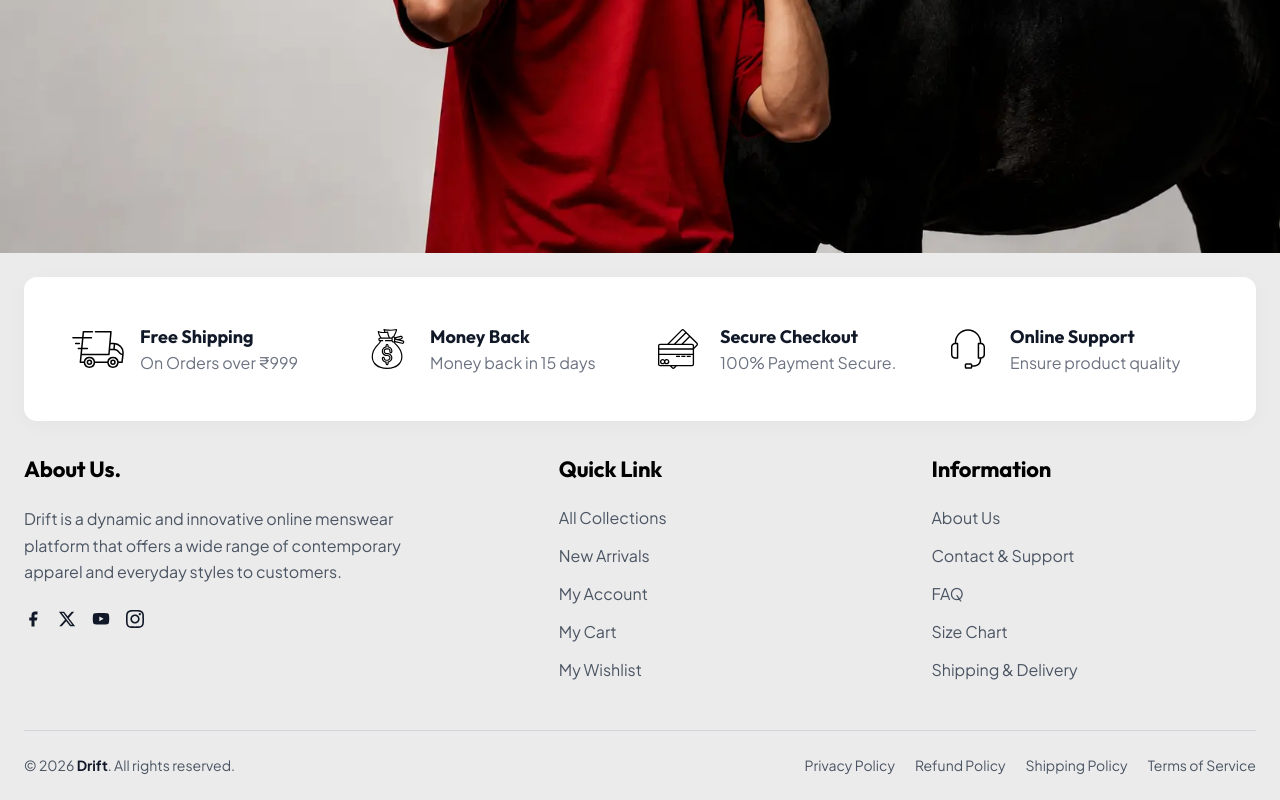
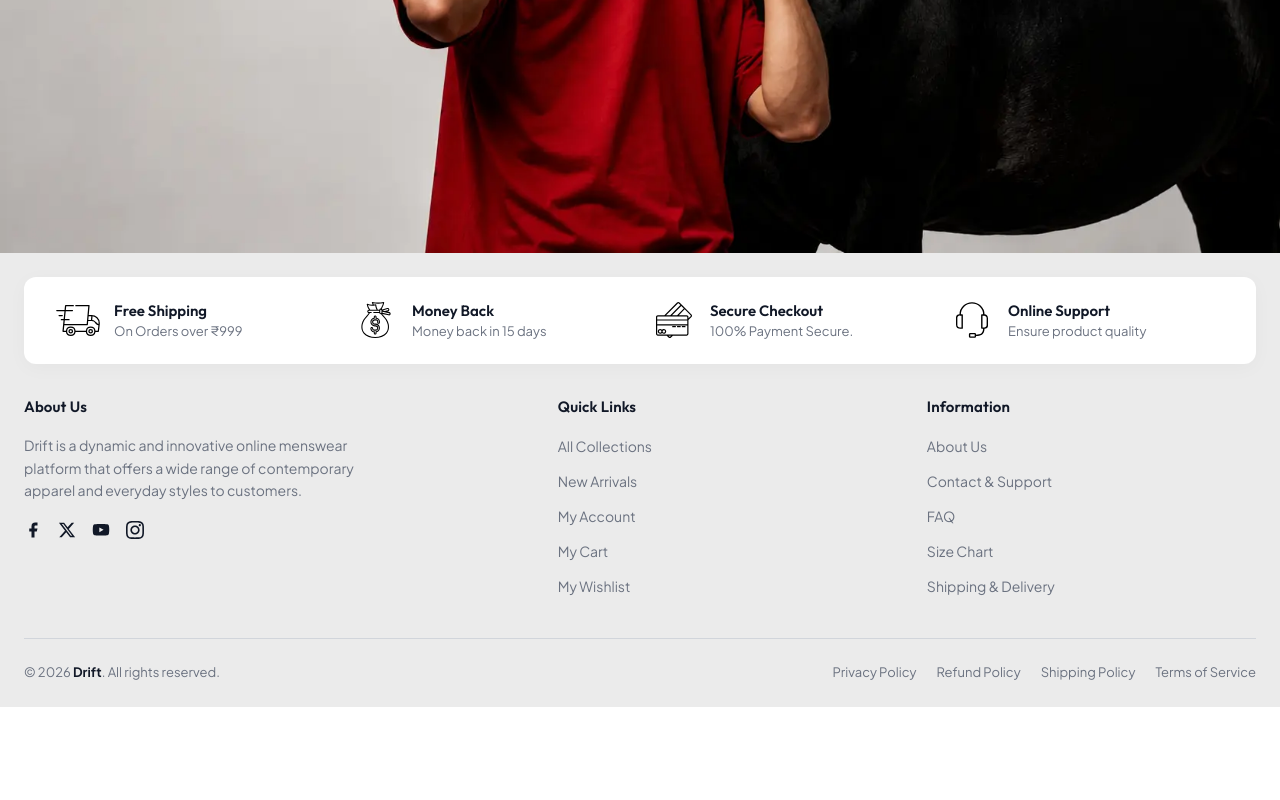
Before and after one commit to tabrez-rabbani/drift-ecommerce, a React (Vite) app in the folder Frontend/: page / in a window 1280 px wide. Shown: the part 3684-4484 px from the top of the page. After the commit the page ends 4391 px from the top, so only its background shows below. Built offline with nearby package versions, Linux system fonts and the light colour scheme; no server answers; the HTML template or start-up script is replaced by a standard one.

Commit message:
frontend: tighten footer typography and fix text copy

```diff
--- a/Frontend/src/components/layout/Footer/Footer.jsx
+++ b/Frontend/src/components/layout/Footer/Footer.jsx
@@ -58,7 +58,7 @@ export default function Footer() {
 
         <div className={styles.mainContent}>
           <div className={styles.column}>
-            <h3 className={`${styles.colTitle} ${styles.aboutTitle}`}>About Us.</h3>
+            <h3 className={`${styles.colTitle} ${styles.aboutTitle}`}>About Us</h3>
             <p className={`${styles.aboutText} ${styles.aboutDesc}`}>
               Drift is a dynamic and innovative online menswear platform that offers a wide range of
               contemporary apparel and everyday styles to customers.
@@ -80,7 +80,7 @@ export default function Footer() {
           </div>
 
           <div className={styles.column}>
-            <h3 className={styles.colTitle}>Quick Link</h3>
+            <h3 className={styles.colTitle}>Quick Links</h3>
             <ul className={styles.linkList}>
               <li>
                 <Link to="/collection" className={styles.footerLink}>All Collections</Link>
--- a/Frontend/src/components/layout/Footer/Footer.module.css
+++ b/Frontend/src/components/layout/Footer/Footer.module.css
@@ -15,9 +15,9 @@
 
 .featuresCard {
   background-color: #ffffff;
-  border-radius: 13px;
+  border-radius: 12px;
   box-shadow: 0 4px 20px rgba(0, 0, 0, 0.03);
-  padding: 3rem;
+  padding: 24px 32px;
   display: grid;
   grid-template-columns: repeat(4, 1fr);
   gap: 24px;
@@ -28,7 +28,7 @@
 .featureItem {
   display: flex;
   align-items: center;
-  gap: 16px;
+  gap: 14px;
 }
 
 .featureIconWrap {
@@ -36,8 +36,8 @@
   display: flex;
   align-items: center;
   justify-content: center;
-  width: 52px;
-  height: 40px;
+  width: 44px;
+  height: 36px;
 }
 
 .featureIcon {
@@ -54,7 +54,8 @@
 
 .featureTitle {
   font-family: var(--font-heading, sans-serif);
-  font-size: 18px;
+  font-size: 15px;
+  font-weight: 600;
   color: #111827;
   margin: 0;
   line-height: 1.3;
@@ -62,17 +63,17 @@
 
 .featureSubtitle {
   font-family: var(--font-body, sans-serif);
-  font-size: 16px;
+  font-size: 13px;
   color: #6b7280;
-  margin: 4px 0 0 0;
+  margin: 2px 0 0 0;
   line-height: 1.3;
 }
 
 .mainContent {
   display: grid;
   grid-template-columns: 1.5fr 1fr 1fr;
-  gap: 48px;
-  padding-bottom: 48px;
+  gap: 40px;
+  padding-bottom: 40px;
 }
 
 .column {
@@ -82,20 +83,20 @@
 
 .colTitle {
   font-family: var(--font-heading, sans-serif);
-  font-size: 22px;
-  font-weight: 700;
-  color: #000000;
-  margin: 0 0 20px 0;
-  letter-spacing: -0.01em;
+  font-size: 15px;
+  font-weight: 600;
+  color: #111827;
+  margin: 0 0 16px 0;
+  letter-spacing: 0.01em;
 }
 
 .aboutText {
   font-family: var(--font-body, sans-serif);
-  font-size: 16px;
-  line-height: 1.65;
-  color: #4b5563;
-  margin: 0 0 24px 0;
-  max-width: 380px;
+  font-size: 14px;
+  line-height: 1.6;
+  color: #6b7280;
+  margin: 0 0 20px 0;
+  max-width: 360px;
 }
 
 .socialLinks {
@@ -129,20 +130,20 @@
   margin: 0;
   display: flex;
   flex-direction: column;
-  gap: 14px;
+  gap: 11px;
 }
 
 .footerLink {
   font-family: var(--font-body, sans-serif);
-  font-size: 16px;
-  color: #4b5563;
+  font-size: 14px;
+  color: #6b7280;
   text-decoration: none;
   transition: color 0.15s ease, transform 0.15s ease;
   display: inline-block;
 }
 
 .footerLink:hover {
-  color: #000000;
+  color: #111827;
   transform: translateX(2px);
 }
 
@@ -152,8 +153,8 @@
   padding: 0;
   margin: 0;
   font-family: var(--font-body, sans-serif);
-  font-size: 16px;
-  color: #4b5563;
+  font-size: 14px;
+  color: #6b7280;
   cursor: pointer;
   text-align: left;
   transition: color 0.15s ease, transform 0.15s ease;
@@ -161,7 +162,7 @@
 }
 
 .footerActionBtn:hover {
-  color: #000000;
+  color: #111827;
   transform: translateX(2px);
 }
 
@@ -177,8 +178,8 @@
 
 .copyright {
   font-family: var(--font-body, sans-serif);
-  font-size: 14px;
-  color: #4b5563;
+  font-size: 13px;
+  color: #6b7280;
   margin: 0;
 }
 
@@ -196,14 +197,14 @@
 
 .policyLink {
   font-family: var(--font-body, sans-serif);
-  font-size: 14px;
-  color: #4b5563;
+  font-size: 13px;
+  color: #6b7280;
   text-decoration: none;
   transition: color 0.15s ease;
 }
 
 .policyLink:hover {
-  color: #000000;
+  color: #111827;
 }
 
 @media (max-width: 1024px) {
@@ -253,12 +254,12 @@
   }
 
   .colTitle {
-    font-size: 18px;
+    font-size: 15px;
     margin-bottom: 12px;
   }
 
   .aboutText {
-    font-size: 14.5px;
+    font-size: 13.5px;
     line-height: 1.55;
     margin-bottom: 16px;
     max-width: 100%;
@@ -269,17 +270,17 @@
   }
 
   .socialIcon {
-    width: 19px;
-    height: 19px;
+    width: 18px;
+    height: 18px;
   }
 
   .linkList {
-    gap: 11px;
+    gap: 10px;
   }
 
   .footerLink,
   .footerActionBtn {
-    font-size: 14.5px;
+    font-size: 13.5px;
   }
 
   .bottomBar {
@@ -290,11 +291,11 @@
   }
 
   .copyright {
-    font-size: 12.5px;
+    font-size: 12px;
   }
 
   .policyLinks {
-    gap: 10px 16px;
+    gap: 8px 14px;
   }
 
   .policyLink {
@@ -308,12 +309,12 @@
   }
 
   .colTitle {
-    font-size: 17px;
+    font-size: 14px;
   }
 
   .footerLink,
   .footerActionBtn {
-    font-size: 13.5px;
+    font-size: 13px;
   }
 
   .policyLinks {
```
